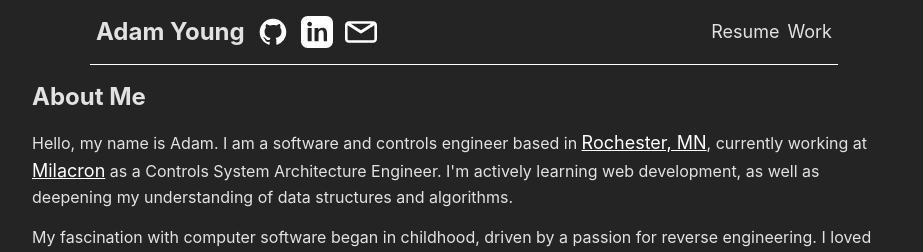
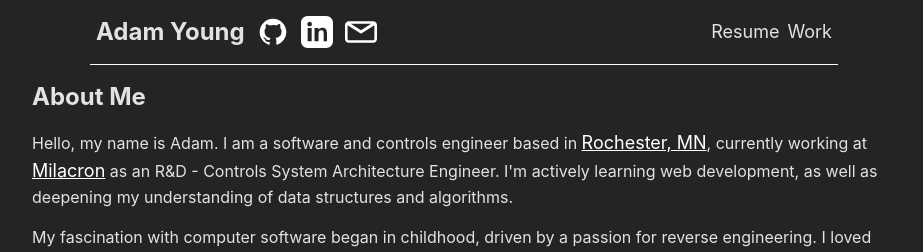
Before and after one commit to Adonuu/portfolio, a React (Vite) app: page / in a window 1280 px wide. Shown: the top 252 px of the page, without its empty margins (176-1099 px from the left). Built offline with nearby package versions, Linux system fonts and the light colour scheme.

Commit message:
updated last job title to say R&D - Controls System Architecture instead of just Controls System Architecture

```diff
--- a/src/pages/index.jsx
+++ b/src/pages/index.jsx
@@ -9,7 +9,7 @@ export function Index() {
         <Link label={"Rochester, MN"} url={"https://www.google.com/maps/place/Rochester,+MN"} />,
         currently working at{" "}
         <Link label={"Milacron"} url={"https://www.milacron.com"}/ >{" "}
-        as a Controls System Architecture Engineer.
+        as an R&D - Controls System Architecture Engineer.
         I&apos;m actively learning web development, as well as deepening my understanding of data structures and algorithms.
       </p>
       <p className="mt-4">
--- a/src/pages/work.jsx
+++ b/src/pages/work.jsx
@@ -26,7 +26,7 @@ export function Work() {
           </p>
         </div>
         <div className="p-4">
-          <h3 className="text-lg font-bold">Control Systems Architecture Engineer (May 2024-Present)</h3>
+          <h3 className="text-lg font-bold">R&D - Control Systems Architecture Engineer (May 2024-Present)</h3>
           <p className="mt-4">
             In my current role, I am focused on developing the next-generation controls platform, particularly the new human-machine interface (HMI).
             This platform utilizes .NET Core and Blazor for the interface, with OPC-UA facilitating communication with the PLC.
```
